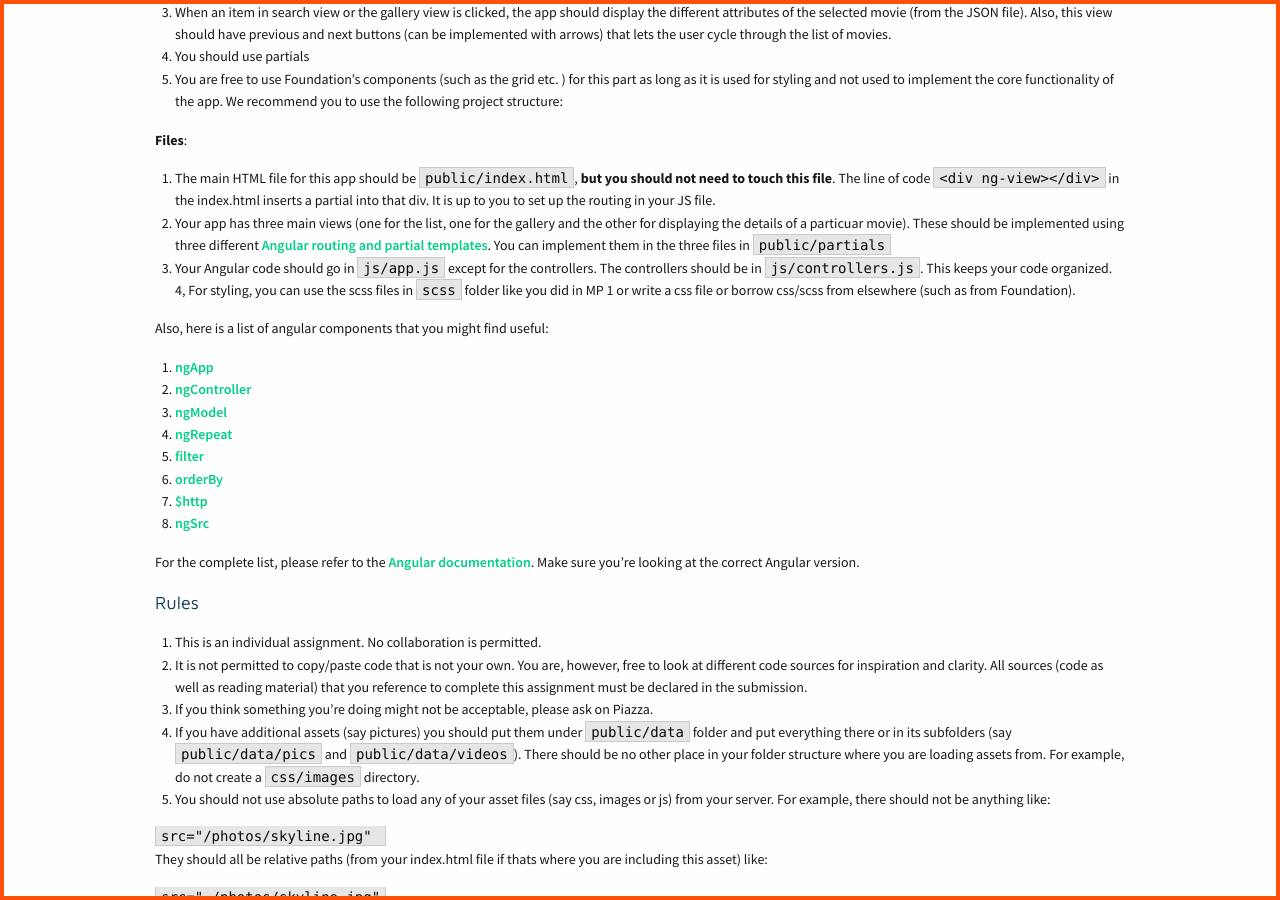
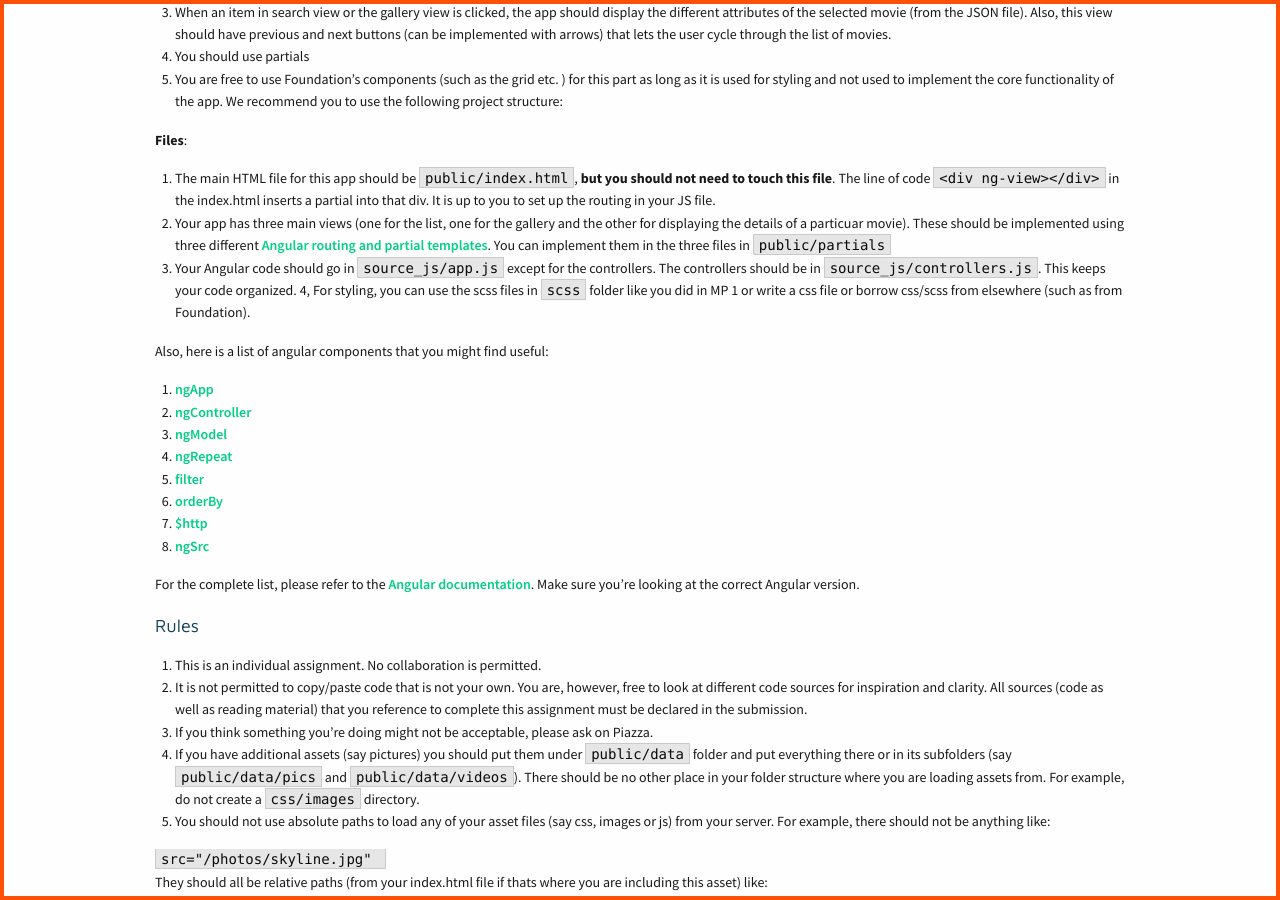
Before and after one commit to biplabdeka/fa2016, a Jekyll site: the page built from _posts/2016-3-2-MP-3.md, in a window 1280 px wide and 900 px high, scrolled down 923 px. Built offline with Jekyll 4.4.1, drawn with Linux system fonts in a browser that asks for light colours; nearby versions of some CDN libraries.

Commit message:
Update 2016-3-2-MP-3.md

```diff
--- a/_posts/2016-3-2-MP-3.md
+++ b/_posts/2016-3-2-MP-3.md
@@ -34,7 +34,7 @@ __Files__:
 1. The main HTML file for this app should be `public/index.html`, **but you should not need to touch this file**.
 The line of code `<div ng-view></div>` in the index.html inserts a partial into that div. It is up to you to set up the routing in your JS file.
 2. Your app has three main views (one for the list, one for the gallery and the other for displaying the details of a particuar movie). These should be implemented using three different [Angular routing and partial templates](https://docs.angularjs.org/tutorial/step_07). You can implement them in the three files in `public/partials`
-3. Your Angular code should go in `js/app.js` except for the controllers. The controllers should be in `js/controllers.js`. This keeps your code organized.
+3. Your Angular code should go in `source_js/app.js` except for the controllers. The controllers should be in `source_js/controllers.js`. This keeps your code organized.
 4, For styling, you can use the scss files in `scss` folder like you did in MP 1 or write a css file or borrow css/scss from elsewhere (such as from Foundation).
 
 Also, here is a list of angular components that you might find useful:
```
